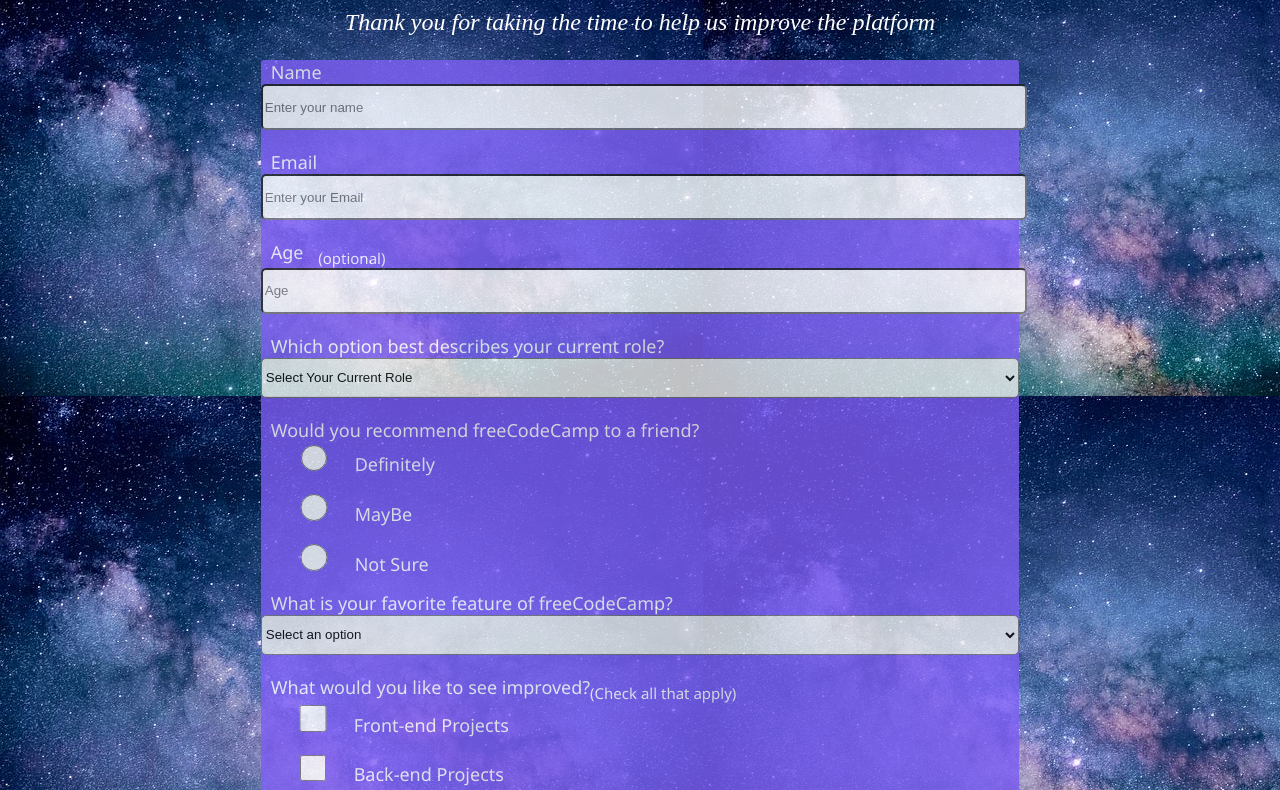
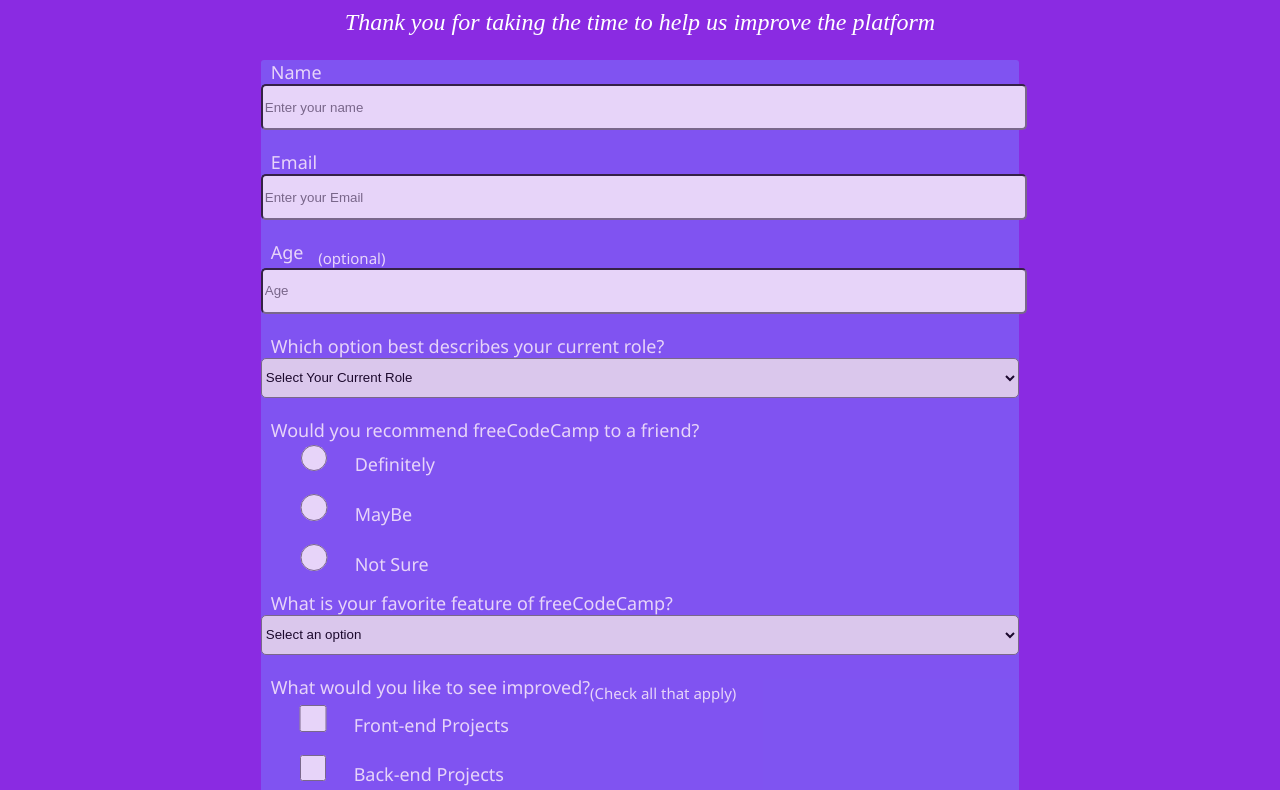
Before and after one commit to Elijahdre/MV-collab, a plain HTML site: page index.html in a window 1280 px wide. Shown: the part 84-874 px from the top of the page. Drawn offline with Linux system fonts and the light colour scheme.

Commit message:
correction

```diff
--- a/style.css
+++ b/style.css
@@ -1,7 +1,9 @@
 body {
-    background-image: url("backgroundimage.jpeg");
+
     background-size: cover;
     background-size: auto;
+    background-color: blueviolet;
+
   }
 
   .container {
```
Also changed, not shown: js/index.js (added, +28 -0 lines), backgroundimage.jpeg (deleted), 1 other file.
